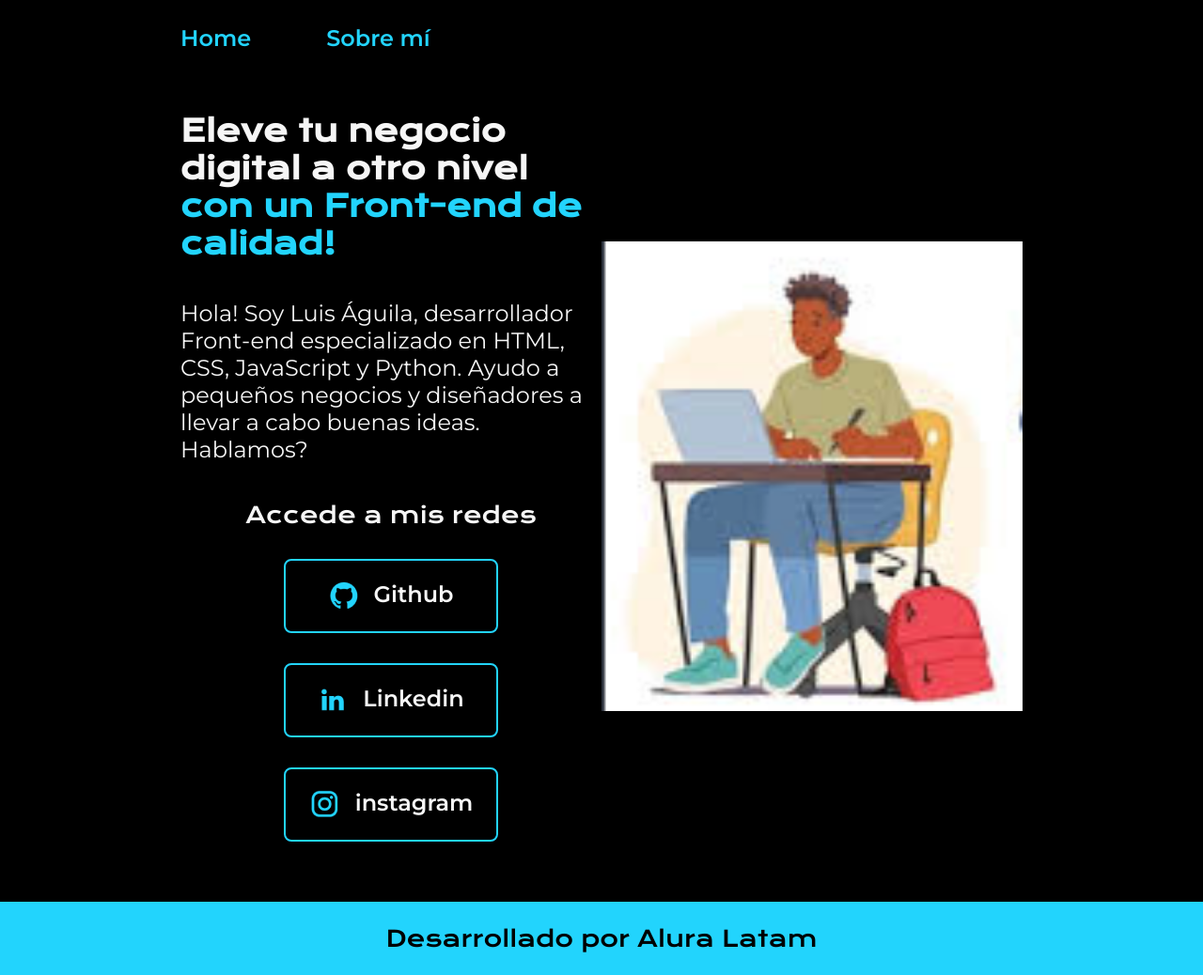
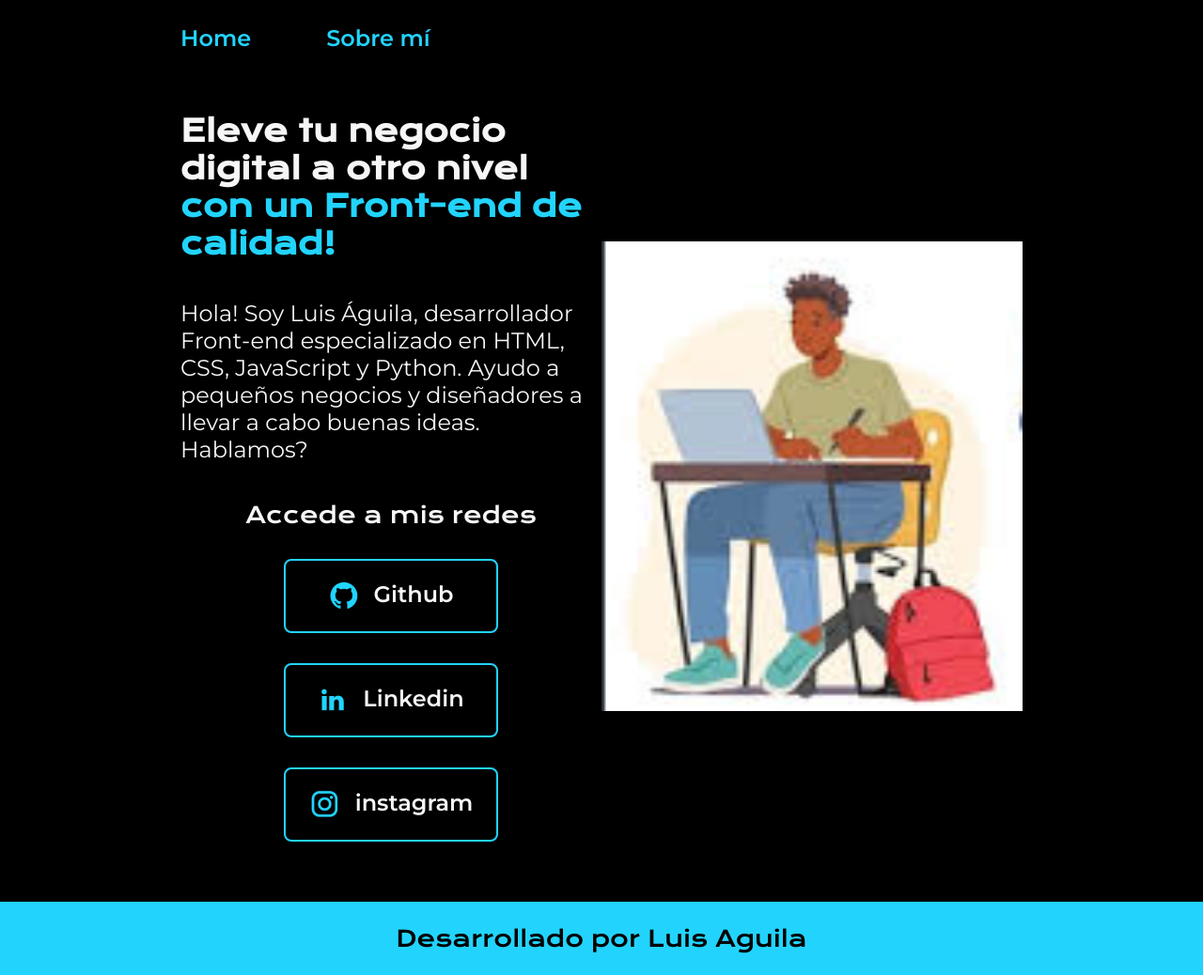
Before and after one commit to FuriaNocturna12/Portafolio, a plain HTML site: page index.html in a window 1280 px wide. Shown: the whole page at 94% size. Drawn offline with nearby package versions, Linux system fonts and the light colour scheme.

Commit message:
Update index.html
Update en footer

```diff
--- a/index.html
+++ b/index.html
@@ -47,7 +47,7 @@
             <img class="presentacion__imagen" src="./assets/Imagen.png" alt="Foto de Luis Aguila desarrolando un proyecto">
     </main>
     <footer class="footer">
-        <p>Desarrollado por Alura Latam</p>
+        <p>Desarrollado por Luis Aguila</p>
     </footer>
 </body>
 </html>
```
